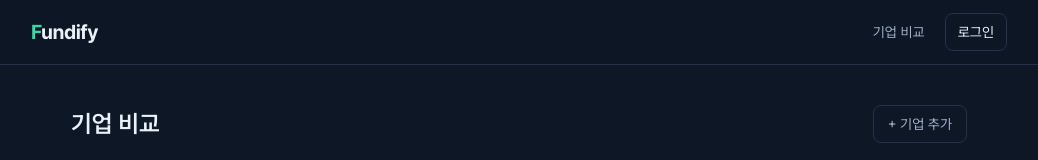
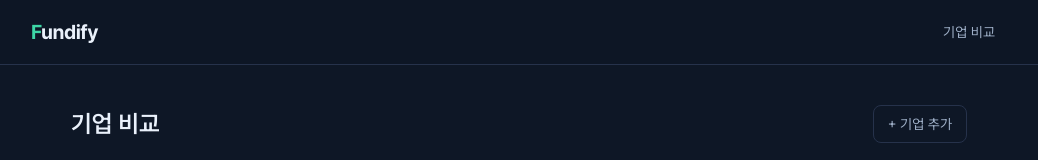
Before and after one commit to fundify-project/fundify, a Next.js app in the folder frontend/: page /compare in a window 1280 px wide. Shown: the top 160 px of the page, without its empty margins (121-1159 px from the left). Built offline with nearby package versions, Linux system fonts and the light colour scheme.

Commit message:
Refactor: 헤더에서 로그인 버튼 제거

```diff
--- a/frontend/components/common/Header.tsx
+++ b/frontend/components/common/Header.tsx
@@ -16,7 +16,7 @@ export default function Header() {
         <nav className="ml-auto flex items-center gap-2">
           <Link
             href="/compare"
-            className="rounded-lg px-3 py-2 text-sm text-fg-2 transition hover:bg-ink-3 hover:text-fg"
+            className="rounded-lg px-3 py-2 text-sm text-fg-2 transition hover:bg-mint hover:text-fg"
           >
             기업 비교
             {count > 0 && (
@@ -25,12 +25,6 @@ export default function Header() {
               </span>
             )}
           </Link>
-          <Link
-            href="/login"
-            className="rounded-lg border border-line px-3 py-2 text-sm text-fg transition hover:bg-ink-3"
-          >
-            로그인
-          </Link>
         </nav>
       </div>
     </header>
```
